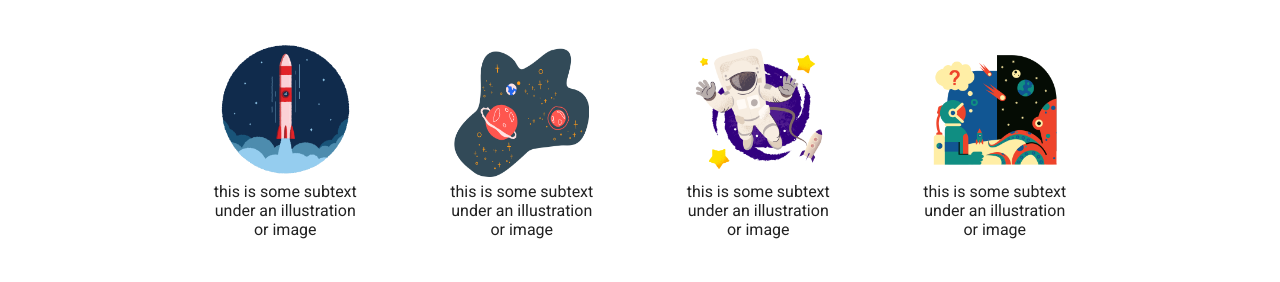
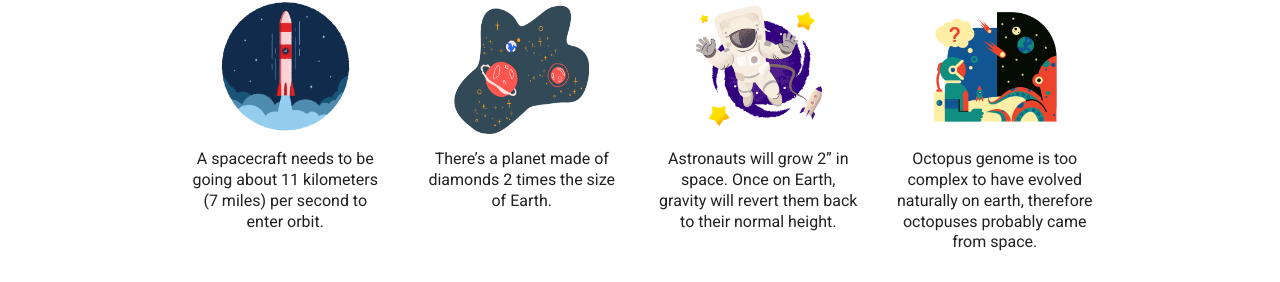
Before and after one commit to lukaszpatalas/risky-venture, a plain HTML site: page index.html in a window 1280 px wide. Shown: the part 670-952 px from the top of the page. Drawn offline with Linux system fonts and the light colour scheme.

Commit message:
Finish writing text in section one

```diff
--- a/index.html
+++ b/index.html
@@ -17,8 +17,8 @@
     <div class="main-container">
         <div class="navBg">
             <nav>
-                <div class="imgWrapper"><a href="index.html"><img src="images/logo.png" alt="Astronaut falling into black hole" height="60px"
-                        width="290px"></div></a>
+                <div class="imgWrapper"><a href="index.html"><img src="images/logo.png"
+                            alt="Astronaut falling into black hole" height="60px" width="290px"></div></a>
                 <ul class="header-menu">
                     <li><a href="https://www.nasa.gov/sites/default/files/thumbnails/image/main_image_deep_field_smacs0723-5mb.jpg"
                             target="_blank">Deep Universe</a></li>
@@ -46,20 +46,22 @@
             <div class="all-info">
                 <div class="info">
                     <img src="images/cherry-916.png" alt="Rocket in the skyes." width="135px" height="135px">
-                    <p>this is some subtext under an illustration or image</p>
+                    <p>A spacecraft needs to be going about 11 kilometers (7 miles) per second to enter orbit.</p>
                 </div>
                 <div class="info">
                     <img src="images/kingdom-899.png" alt="Planets and stars." width="135px" height="135px">
-                    <p>this is some subtext under an illustration or image</p>
+                    <p>There’s a planet made of diamonds 2 times the size of Earth.</p>
                 </div>
                 <div class="info">
                     <img src="images/mirage-astronaut.png" alt="Astrounaut in space." width="135px" height="135px">
-                    <p>this is some subtext under an illustration or image</p>
+                    <p>Astronauts will grow 2” in space. Once on Earth, gravity will revert them
+                        back to their normal height.</p>
                 </div>
                 <div class="info">
                     <img src="images/polar-unexpected-meeting.png" alt="Astronaut meets alien octopus." width="135px"
                         height="135px">
-                    <p>this is some subtext under an illustration or image</p>
+                    <p>Octopus genome is too complex to have evolved naturally on earth, therefore octopuses
+                        probably came from space.</p>
                 </div>
             </div>
         </section>
--- a/style.css
+++ b/style.css
@@ -194,10 +194,11 @@ h2 {
 }
 
 .info p {
-    width: 150px;
+    width: 200px;
     font-size: 16px;
     margin: 0;
-    padding-top: 5px;
+    line-height: 1.3;
+    padding-top: 15px;
     text-align: center;
 }
 
@@ -207,7 +208,7 @@ h2 {
     display: flex;
     flex-direction: column;
     width: 100%;
-    height: 350px;
+    height: 400px;
     justify-content: center;
     align-items: center
 }
@@ -242,7 +243,7 @@ h2 {
 /* Section-three CSS rules */
 
 .section-three {
-    height: 300px;
+    height: 250px;
     display: flex;
     justify-content: center;
     align-items: center;
```
